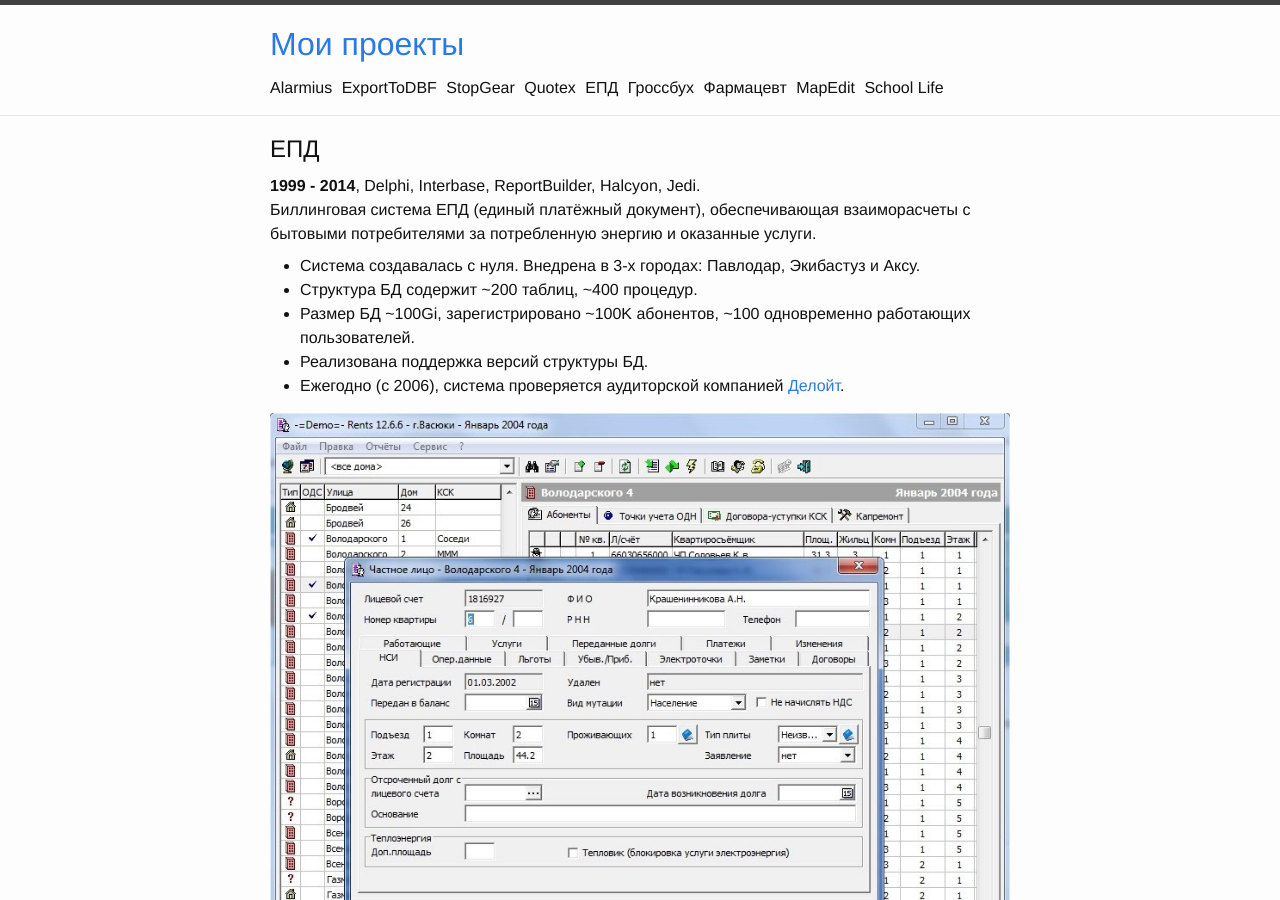
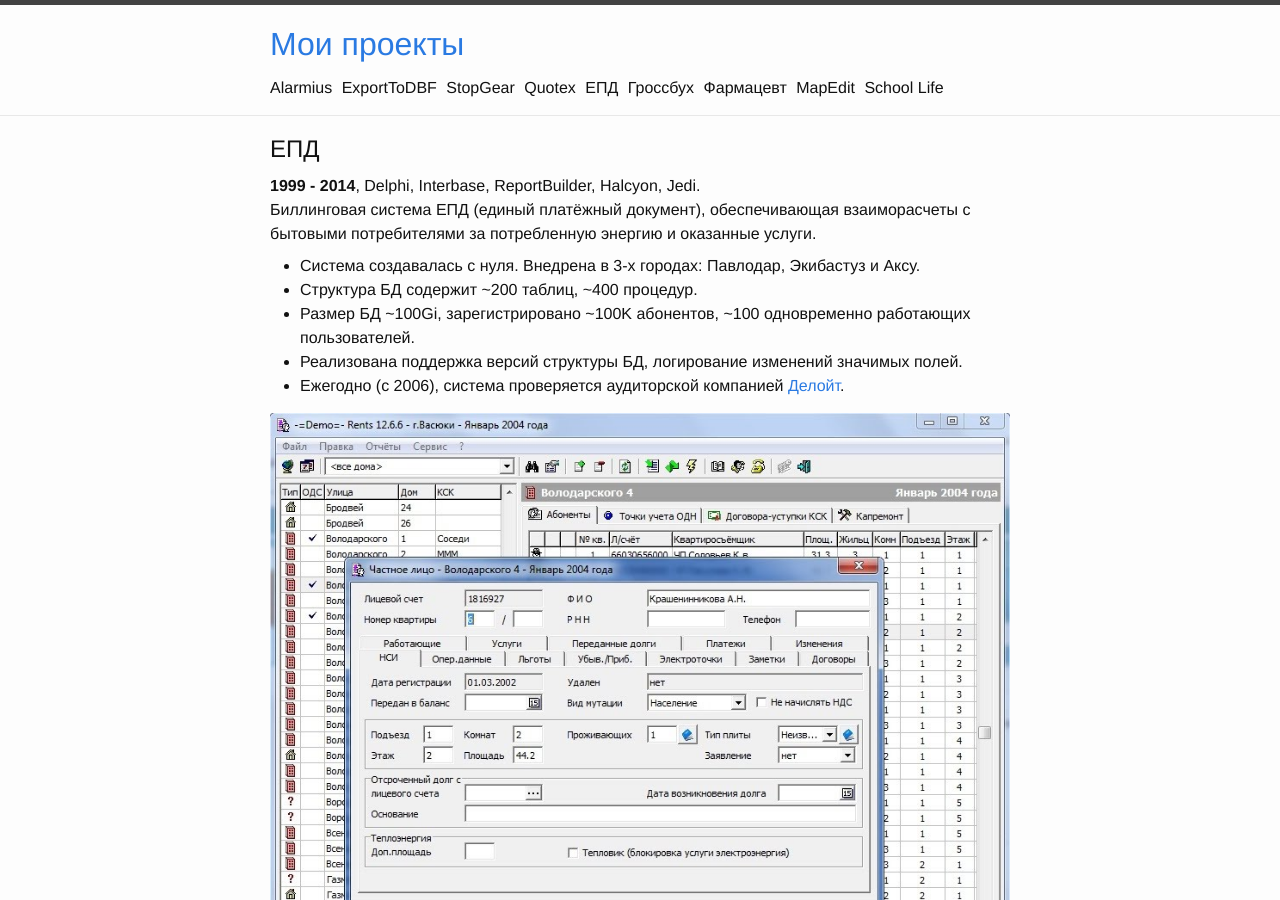
Before and after one commit to Sikambr/projects, a Jekyll site: the page built from epd.md, in a window 1280 px wide and 900 px high. Built offline with Jekyll 4.4.1, drawn with Linux system fonts in a browser that asks for light colours.

Commit message:
first commit

```diff
--- a/epd.md
+++ b/epd.md
@@ -11,7 +11,7 @@ permalink: /epd/
 * Система создавалась с нуля. Внедрена в 3-х городах: Павлодар, Экибастуз и Аксу.
 * Структура БД содержит ~200 таблиц, ~400 процедур.
 * Размер БД ~100Gi, зарегистрировано ~100K абонентов, ~100 одновременно работающих пользователей.
-* Реализована поддержка версий структуры БД.
+* Реализована поддержка версий структуры БД, логирование изменений значимых полей.
 * Ежегодно (с 2006), система проверяется аудиторской компанией [Делойт](https://www2.deloitte.com/ru/ru.html).
 
 ![Абоненты]({{ site.baseurl }}/images/epd-rents-abons.jpg)
```
Also changed, not shown: exporttodbf.md (+7 -3 lines), mapedit.md (+1 -1 lines), pharm.md (+2 -0 lines).
